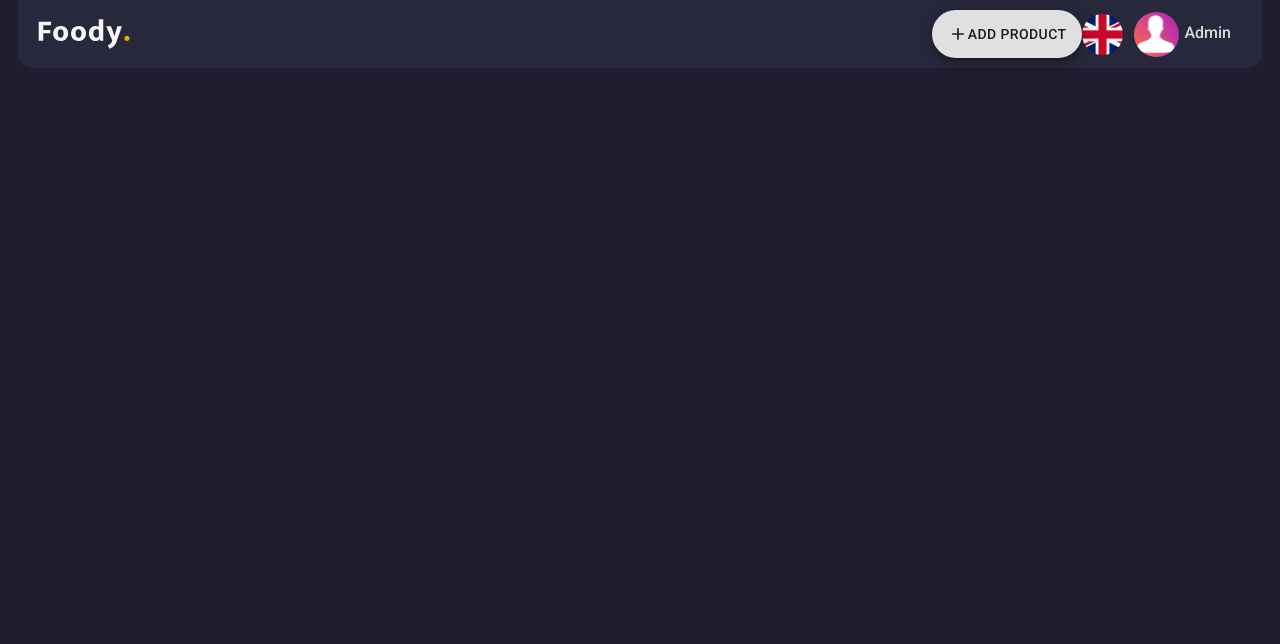
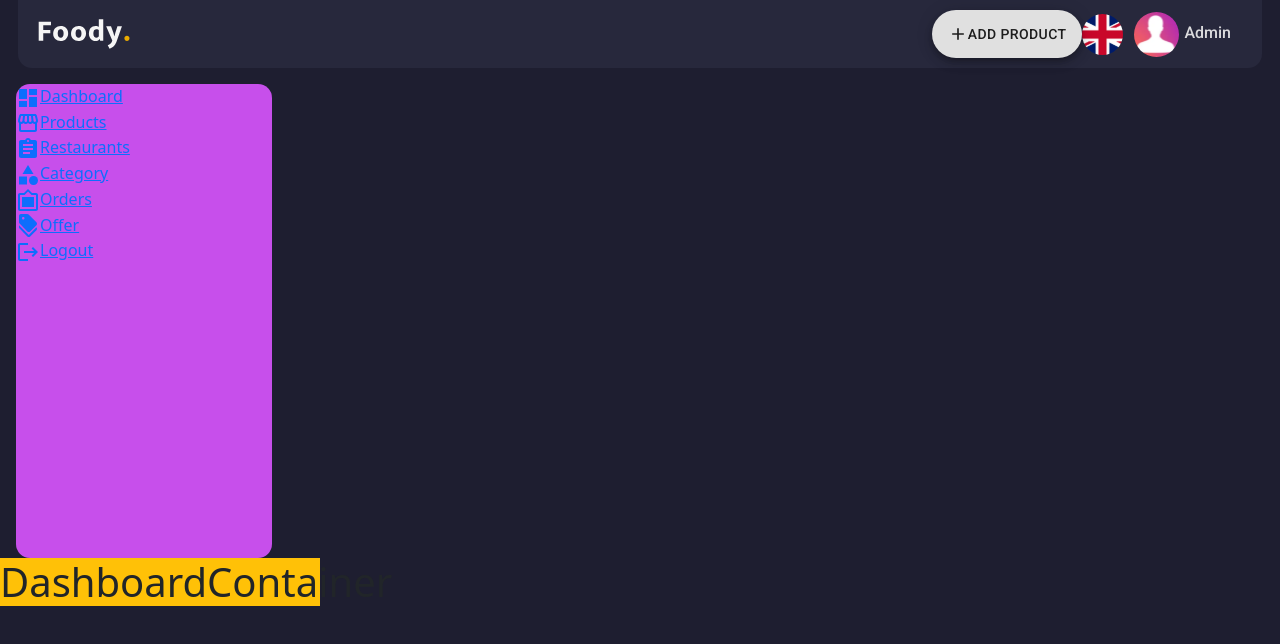
Before and after one commit to QurbanovaLamiya/Foody_Admin_React, a React (Create React App) app: page /dashboard in a window 1280 px wide. Shown: the top 644 px of the page. Built offline with nearby package versions, Linux system fonts and the light colour scheme.

Commit message:
Created sidebar

```diff
--- a/package.json
+++ b/package.json
@@ -14,6 +14,7 @@
     "react": "^18.2.0",
     "react-bootstrap": "^2.6.0",
     "react-dom": "^18.2.0",
+    "react-router-dom": "^6.4.3",
     "react-scripts": "5.0.1",
     "web-vitals": "^2.1.4"
   },
--- /dev/null
+++ b/src/constant/Sidebar/index.js
@@ -0,0 +1,48 @@
+import DashboardIcon from "@mui/icons-material/Dashboard";
+import StorefrontIcon from "@mui/icons-material/Storefront";
+import AssignmentIcon from "@mui/icons-material/Assignment";
+import CategoryIcon from "@mui/icons-material/Category";
+import FilterFramesIcon from "@mui/icons-material/FilterFrames";
+import DiscountIcon from "@mui/icons-material/Discount";
+import LogoutIcon from "@mui/icons-material/Logout";
+
+const SidebarData = [
+  {
+    title: "Dashboard",
+    icon: <DashboardIcon />,
+    link: "/dashboard",
+  },
+  {
+    title: "Products",
+    icon: <StorefrontIcon />,
+    link: "/products",
+  },
+  {
+    title: "Restaurants",
+    icon: <AssignmentIcon />,
+    link: "/restaurants",
+  },
+  {
+    title: "Category",
+    icon: <CategoryIcon />,
+    link: "/category",
+  },
+  {
+    title: "Orders",
+    icon: <FilterFramesIcon />,
+    link: "/orders",
+  },
+  {
+    title: "Offer",
+    icon: <DiscountIcon />,
+    link: "/offer",
+  },
+  {
+    title: "Logout",
+    icon: <LogoutIcon />,
+    link: "/logout",
+  },
+];
+
+
+export default SidebarData
--- a/src/features/Dashboard/DashboardContainer.js
+++ b/src/features/Dashboard/DashboardContainer.js
@@ -1,7 +1,9 @@
-const DashboardContainer = () =>{
-    return(
-        <></>
-    )
-}
+const DashboardContainer = () => {
+  return (
+    <>
+      <h1 className="bg-warning w-25">DashboardContainer </h1>
+    </>
+  );
+};
 
-export default DashboardContainer
+export default DashboardContainer;
--- a/src/index.js
+++ b/src/index.js
@@ -2,10 +2,13 @@ import React from "react";
 import ReactDOM from "react-dom/client";
 import App from "./App";
 import "bootstrap/dist/css/bootstrap.min.css";
+import { BrowserRouter } from "react-router-dom";
 
 const root = ReactDOM.createRoot(document.getElementById("root"));
 root.render(
   <React.StrictMode>
-    <App />
+    <BrowserRouter>
+      <App />
+    </BrowserRouter>
   </React.StrictMode>
 );
--- a/src/pages/index.js
+++ b/src/pages/index.js
@@ -1,13 +1,13 @@
 // import Login from "./Login";
-import Dashboard from "./Dashboard"
 import Header  from "../shared/components/Header"
+import Sidebar from "../shared/components/Sidebar";
 
 const RootPage = () => {
   return (
     <>
       {/* <Login /> */}
       <Header/>
-      <Dashboard/>
+      <Sidebar/>
     </>
   );
 };
--- a/src/shared/components/Header/HeaderContainer/index.js
+++ b/src/shared/components/Header/HeaderContainer/index.js
@@ -1,3 +1,4 @@
+// React-Bootstrap
 import { Nav } from "react-bootstrap";
 
 // Material UI
--- /dev/null
+++ b/src/shared/components/Sidebar/SidebarList/SidebarList.module.css
@@ -0,0 +1,7 @@
+.nav {
+  width: 256px;
+  height: 474px;
+  background-color: #c74feb;
+  border-radius: 14px;
+  margin: 16px;
+}
--- /dev/null
+++ b/src/shared/components/Sidebar/SidebarList/index.js
@@ -0,0 +1,23 @@
+import { NavLink } from "react-router-dom";
+import { Nav } from "react-bootstrap";
+import Data from "../../../../constant/Sidebar";
+
+// Style
+import SidebarListStyle from "./SidebarList.module.css"
+
+const SidebarList = () => {
+  return (
+    <Nav className={`${SidebarListStyle.nav} flex-column`}>
+      {Data.map((item) => (
+        <li key={`menu-list-${item.title}`}>
+          <NavLink to={item.link}>
+            <span>{item.icon}</span>
+            {item.title}
+          </NavLink>
+        </li>
+      ))}
+    </Nav>
+  );
+};
+
+export default SidebarList;
--- /dev/null
+++ b/src/shared/components/Sidebar/index.js
@@ -0,0 +1,34 @@
+import { Fragment } from "react";
+import { Routes, Route, Navigate } from "react-router-dom";
+
+// Components
+import Dashboard from "../../../pages/Dashboard";
+import Products from "../../../pages/Products";
+import Restaurants from "../../../pages/Restaurants";
+import Category from "../../../pages/Category";
+import Orders from "../../../pages/Orders";
+import Offers from "../../../pages/Offers";
+import SidebarList from "./SidebarList";
+
+// Style
+// import SidebarStyle from "./Sidebar.module.css"
+
+
+const Sidebar = () => {
+  return (
+    <Fragment>
+      <SidebarList />
+      <Routes>
+        <Route path="/" element={<Navigate to="/dashboard" replace />} />
+        <Route path="/dashboard" element={<Dashboard />} />
+        <Route path="/products" element={<Products />} />
+        <Route path="/restaurants" element={<Restaurants />} />
+        <Route path="/category" element={<Category />} />
+        <Route path="/orders" element={<Orders />} />
+        <Route path="/offer" element={<Offers />} />
+      </Routes>
+    </Fragment>
+  );
+};
+
+export default Sidebar;
```
Also changed, not shown: src/features/Dashboard/DashboardContainer.module.css (added), src/shared/components/Sidebar/Sidebar.module.css (added), 1 other file (tests, documents, lock files or other folders).
